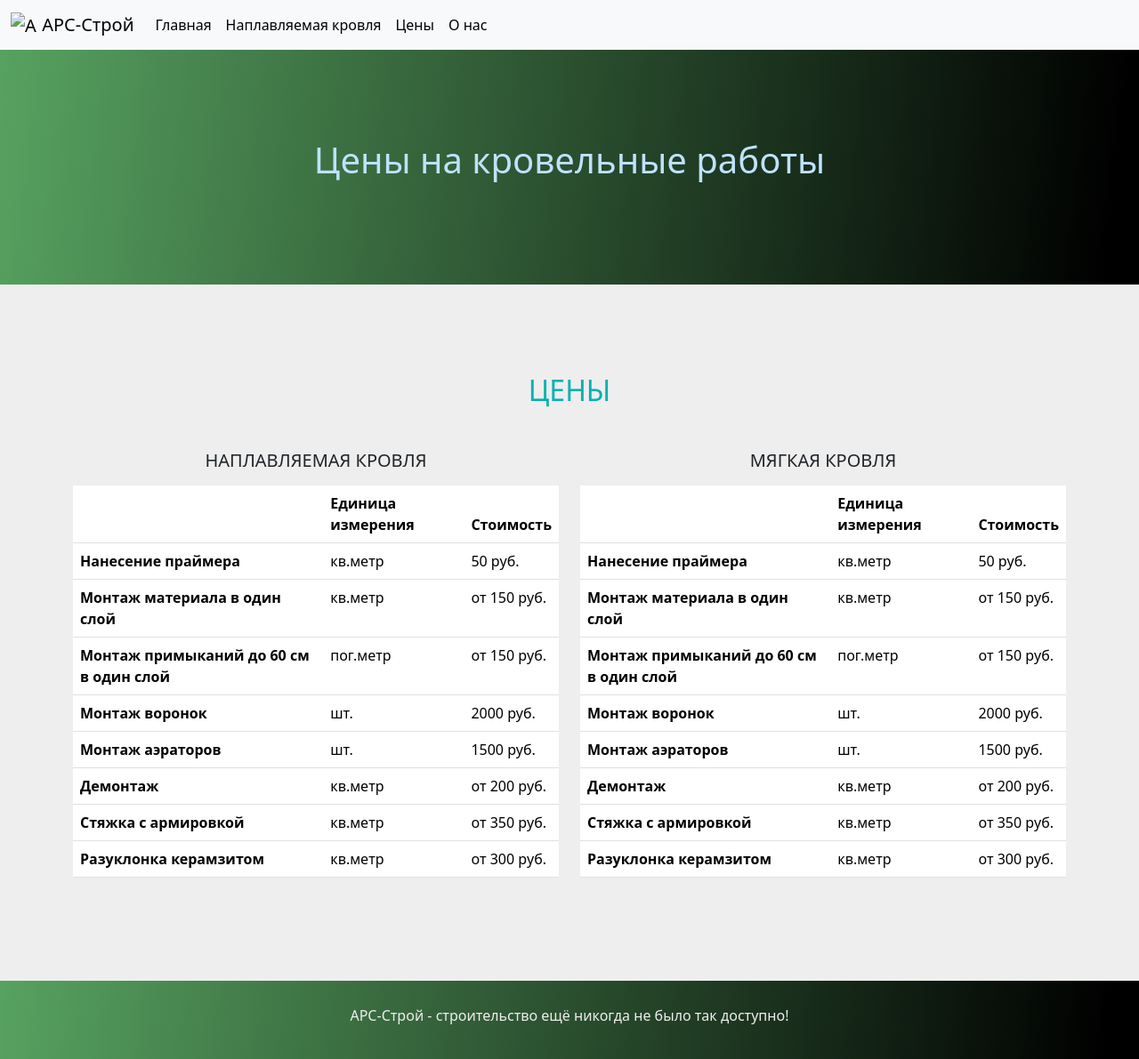
After one commit to sober21/stroimVmeste, a Flask app: page /price in a window 1280 px wide. The commit adds this page. Shown: the whole page at 89% size. Run offline with Flask 3, Linux system fonts and the light colour scheme.

Commit message:
Добавил страницы price и naplavlyamaya_krovlya. Подправил теги title и description

```diff
--- a/app/routes.py
+++ b/app/routes.py
@@ -10,3 +10,13 @@ def index():
 @app.route('/about')
 def about():
     return render_template('about.html')
+
+
+@app.route('/naplavlyaemaya_krovlya')
+def naplav():
+    return render_template('naplavlyaemaya.html')
+
+
+@app.route('/price')
+def price():
+    return render_template('price.html')
--- a/app/static/css/style.css
+++ b/app/static/css/style.css
@@ -89,6 +89,14 @@ footer h6 {
 }
 /* Подвал */
 
+/* ------------------------- Наплавляемая кровля ---------------------------- */
+
+.naplav-article p {
+    color: black;
+    font-size: 1.3em;
+}
+
+/* ------------------------- Наплавляемая кровля ---------------------------- */
 /* ------------------------- О нас ---------------------------- */
 .about {
     padding: 50 px 0;
--- a/app/templates/base.html
+++ b/app/templates/base.html
@@ -1,13 +1,10 @@
 <!DOCTYPE html>
 <html lang="ru">
 <head>
-    <title>Кровельные работы в Воронеже | АРС-Строй</title>
     <meta charset="UTF-8">
     <meta name="viewport"
           content="width=device-width, user-scalable=no, initial-scale=1.0, maximum-scale=1.0, minimum-scale=1.0">
     <meta http-equiv="X-UA-Compatible" content="ie=edge">
-    <meta name="description" content="Все виды работ с кровлей. Работаем по Воронежу и области.">
-    <meta name="keywords" content="монтаж, демонтаж, наплавляемая кровля, кровельные работы, мягкая кровля, жесткая кровля">
     <link href="https://cdn.jsdelivr.net/npm/bootstrap@5.3.3/dist/css/bootstrap.min.css" rel="stylesheet" integrity="sha384-QWTKZyjpPEjISv5WaRU9OFeRpok6YctnYmDr5pNlyT2bRjXh0JMhjY6hW+ALEwIH" crossorigin="anonymous">
     <link rel="stylesheet" href="static/css/style.css">
     <link rel="stylesheet" href="static/css/fontello.css">
@@ -26,6 +23,8 @@
     <div class="collapse navbar-collapse" id="navbarNavAltMarkup">
       <div class="navbar-nav">
         <a class="nav-link active" aria-current="page" href="{{ url_for('index') }}">Главная</a>
+        <a class="nav-link active" href="{{ url_for('naplav') }}">Наплавляемая кровля</a>
+        <a class="nav-link active" href="{{ url_for('price') }}">Цены</a>
         <a class="nav-link active" href="{{ url_for('about') }}">О нас</a>
       </div>
     </div>
--- /dev/null
+++ b/app/templates/price.html
@@ -0,0 +1,141 @@
+{% extends 'base.html' %}
+<head>
+    <title>Цены на кровельные работы в Воронеже</title>
+    <meta name="description" content="Цены от 100 рублей за м2. Все виды кровельных работ. Работаем по Воронежу и области.">
+    <meta name="keywords" content="монтаж, демонтаж, цена, кровельные работы, Воронеж">
+</head>
+<body>
+{% block content %}
+<header>
+    <div class="container">
+      <div class="row">
+          <div class="col-12">
+              <h1 class="text-center mb-3">Цены на кровельные работы</h1>
+          </div>
+      </div>
+    </div>
+  </header>
+<section class="price">
+      <div class="container">
+          <div class="row">
+              <div class="col-12">
+                  <h2 class="text-center text-uppercase color1 mb-5">Цены</h2>
+              </div>
+          </div>
+          <div class="row">
+              <div class="col-md-6 col-sm-12">
+                  <h5 class="text-center text-uppercase mb-3">Наплавляемая кровля</h5>
+
+                <table class="table">
+                  <thead>
+                    <tr>
+                      <th scope="col"></th>
+                      <th scope="col">Единица измерения</th>
+                      <th scope="col">Стоимость</th>
+                    </tr>
+                  </thead>
+                  <tbody>
+                    <tr>
+                      <th scope="row">Нанесение праймера</th>
+                      <td>кв.метр</td>
+                      <td>50 руб.</td>
+                    </tr>
+                    <tr>
+                      <th scope="row">Монтаж материала в один слой</th>
+                      <td>кв.метр</td>
+                      <td>от 150 руб.</td>
+                    </tr>
+                    <tr>
+                      <th scope="row">Монтаж примыканий до 60 см в один слой</th>
+                      <td>пог.метр</td>
+                      <td>от 150 руб.</td>
+                    </tr>
+                    <tr>
+                      <th scope="row">Монтаж воронок</th>
+                      <td>шт.</td>
+                      <td>2000 руб.</td>
+                    </tr>
+                    <tr>
+                      <th scope="row">Монтаж аэраторов</th>
+                      <td>шт.</td>
+                      <td>1500 руб.</td>
+                    </tr>
+                    <tr>
+                      <th scope="row">Демонтаж</th>
+                      <td>кв.метр</td>
+                      <td>от 200 руб.</td>
+                    </tr>
+                    <tr>
+                      <th scope="row">Стяжка с армировкой</th>
+                      <td>кв.метр</td>
+                      <td>от 350 руб.</td>
+                    </tr>
+                    <tr>
+                      <th scope="row">Разуклонка керамзитом</th>
+                      <td>кв.метр</td>
+                      <td>от 300 руб.</td>
+                    </tr>
+                  </tbody>
+                </table>
+              </div>
+              <div class="col-md-6 col-sm-12">
+                  <h5 class="text-center text-uppercase mb-3">Мягкая кровля</h5>
+
+                <table class="table">
+                  <thead>
+                    <tr>
+                      <th scope="col"></th>
+                      <th scope="col">Единица измерения</th>
+                      <th scope="col">Стоимость</th>
+                    </tr>
+                  </thead>
+                  <tbody>
+                    <tr>
+                      <th scope="row">Нанесение праймера</th>
+                      <td>кв.метр</td>
+                      <td>50 руб.</td>
+                    </tr>
+                    <tr>
+                      <th scope="row">Монтаж материала в один слой</th>
+                      <td>кв.метр</td>
+                      <td>от 150 руб.</td>
+                    </tr>
+                    <tr>
+                      <th scope="row">Монтаж примыканий до 60 см в один слой</th>
+                      <td>пог.метр</td>
+                      <td>от 150 руб.</td>
+                    </tr>
+                    <tr>
+                      <th scope="row">Монтаж воронок</th>
+                      <td>шт.</td>
+                      <td>2000 руб.</td>
+                    </tr>
+                    <tr>
+                      <th scope="row">Монтаж аэраторов</th>
+                      <td>шт.</td>
+                      <td>1500 руб.</td>
+                    </tr>
+                    <tr>
+                      <th scope="row">Демонтаж</th>
+                      <td>кв.метр</td>
+                      <td>от 200 руб.</td>
+                    </tr>
+                    <tr>
+                      <th scope="row">Стяжка с армировкой</th>
+                      <td>кв.метр</td>
+                      <td>от 350 руб.</td>
+                    </tr>
+                    <tr>
+                      <th scope="row">Разуклонка керамзитом</th>
+                      <td>кв.метр</td>
+                      <td>от 300 руб.</td>
+                    </tr>
+                  </tbody>
+                </table>
+              </div>
+          </div>
+      </div>
+  </section>
+{% endblock %}
+</body>
+</html>
```
Also changed, not shown: app/templates/about.html (+4 -4 lines), app/templates/index.html (+2 -11 lines), app/templates/naplavlyaemaya.html (added, +41 -0 lines), 1 other file.
